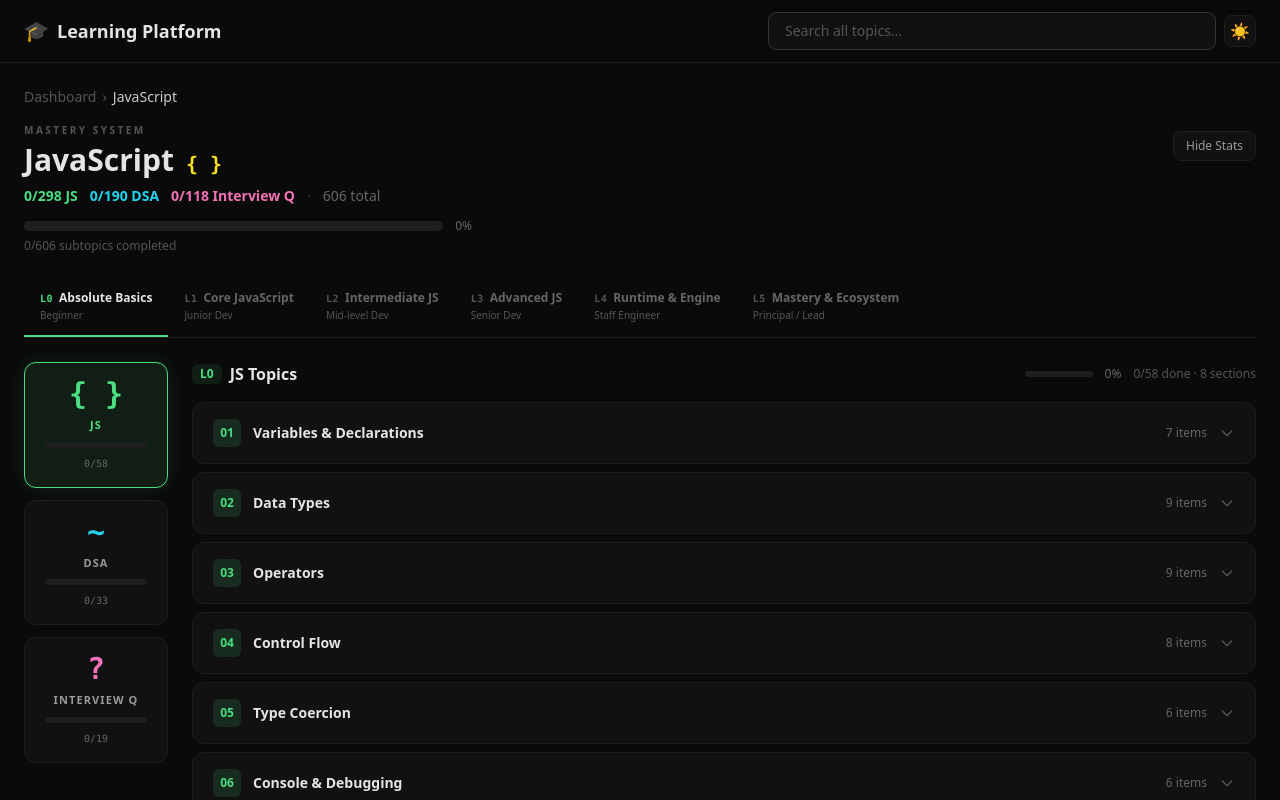
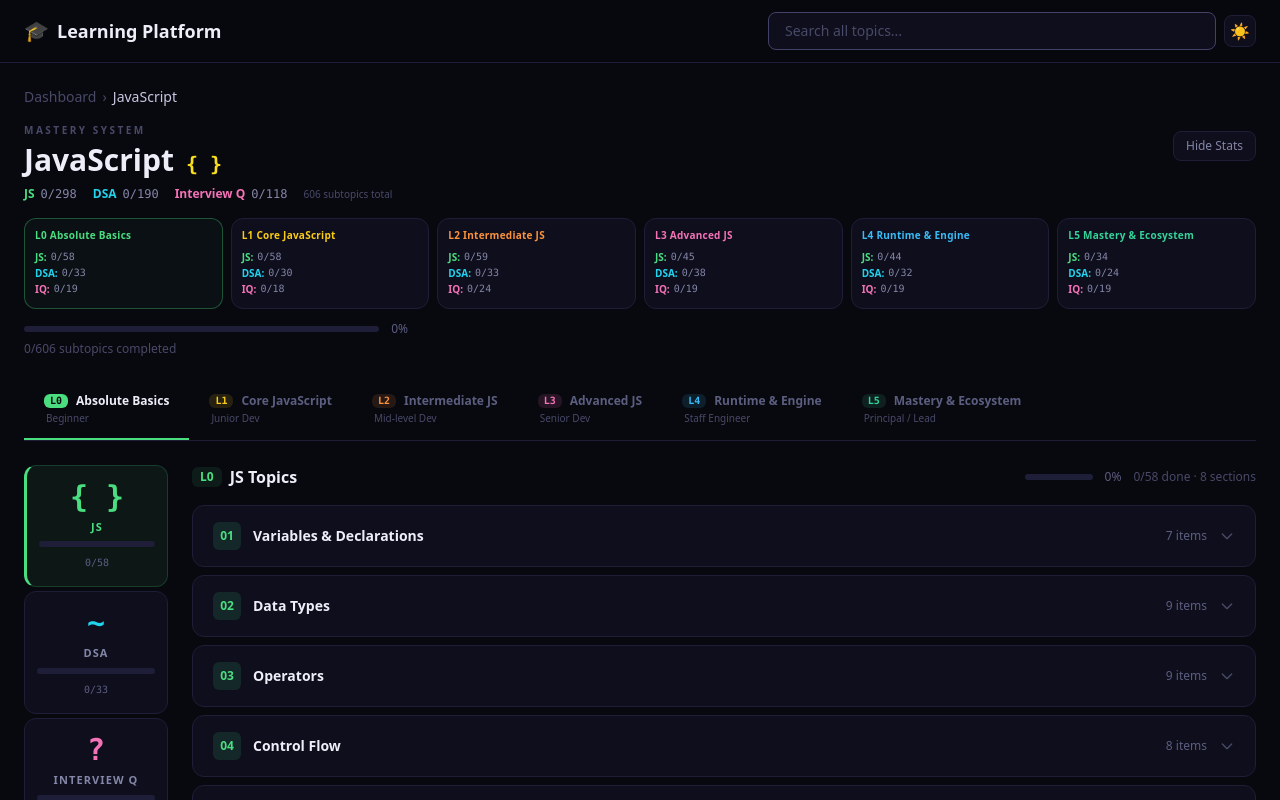
Before and after one commit to mdnuruzzamannirob/curriculum-platform, a Next.js app: page /course/javascript in a window 1280 px wide. Shown: the top 800 px of the page. Built offline with nearby package versions, Linux system fonts and the light colour scheme.

Commit message:
refactor: update course content and module sidebar for improved layout and performance

```diff
--- a/src/app/course/[courseId]/page.tsx
+++ b/src/app/course/[courseId]/page.tsx
@@ -14,9 +14,6 @@ import Breadcrumbs from "@/components/Breadcrumbs";
 import ProgressBar from "@/components/ProgressBar";
 import ModuleSidebar from "@/components/ModuleSidebar";
 import TopicAccordion from "@/components/TopicAccordion";
-import { Swiper, SwiperSlide } from "swiper/react";
-import { FreeMode } from "swiper/modules";
-import "swiper/css";
 
 function CourseContent({ courseId }: { courseId: string }) {
   const course = getCourseById(courseId);
@@ -132,94 +129,156 @@ function CourseContent({ courseId }: { courseId: string }) {
           </button>
         </div>
 
-        <div className="mt-2 flex flex-wrap items-center gap-3 text-sm">
+        {/* Module totals row */}
+        <div className="mt-2 flex flex-wrap items-center gap-x-4 gap-y-1">
           {Object.entries(moduleAgg).map(([id, agg]) => (
-            <span
-              key={id}
-              className="font-semibold"
-              style={{ color: agg.color }}
-            >
-              {agg.completed}/{agg.total} {agg.title}
+            <span key={id} className="flex items-center gap-1.5">
+              <span className="text-xs font-bold" style={{ color: agg.color }}>
+                {agg.title}
+              </span>
+              <span className="text-xs font-mono text-[var(--c-t1)]">
+                {agg.completed}/{agg.total}
+              </span>
             </span>
           ))}
-          <span className="text-[var(--c-bd3)]">·</span>
-          <span className="text-[var(--c-t2)]">{totalSubtopics} total</span>
+          <span className="text-[10px] text-[var(--c-t3)]">
+            {totalSubtopics} subtopics total
+          </span>
         </div>
 
-        {/* Course progress bar - toggleable */}
+        {/* Level stats cards + overall progress (toggleable) */}
         {showProgress && isLoaded && (
-          <div className="mt-3 max-w-md">
+          <div className="mt-4 space-y-3">
+            <div className="grid grid-cols-2 gap-2 sm:grid-cols-3 lg:grid-cols-6">
+              {course.levels.map((level, idx) => {
+                const active = level.id === activeLevel.id;
+                const color = level.color ?? "#888";
+                const lp = calcLevelProgress(progress, course.id, level);
+                return (
+                  <div
+                    key={level.id}
+                    className="rounded-xl border p-2.5 transition-all"
+                    style={{
+                      borderColor: active ? color + "55" : "var(--c-bd)",
+                      backgroundColor: active ? color + "0a" : "var(--c-s0)",
+                    }}
+                  >
+                    <p
+                      className="text-[10px] font-black tracking-wide leading-snug mb-1.5"
+                      style={{ color }}
+                    >
+                      L{idx}&nbsp;{level.title}
+                    </p>
+                    {level.modules.map((mod) => {
+                      const mp = calcModuleProgress(
+                        progress,
+                        course.id,
+                        level.id,
+                        mod,
+                      );
+                      return (
+                        <div
+                          key={mod.id}
+                          className="flex items-center gap-1 text-[10px] leading-relaxed"
+                        >
+                          <span
+                            className="font-bold uppercase"
+                            style={{ color: mod.color ?? "#888" }}
+                          >
+                            {mod.id.toUpperCase()}:
+                          </span>
+                          <span className="font-mono text-[var(--c-t1)]">
+                            {mp.completed}/{mp.total}
+                          </span>
+                        </div>
+                      );
+                    })}
+                    {lp.percentage > 0 && (
+                      <div className="mt-2 h-px w-full rounded-full bg-[var(--c-bd)]">
+                        <div
+                          className="h-px rounded-full transition-all"
+                          style={{
+                            width: `${lp.percentage}%`,
+                            backgroundColor: color,
+                          }}
+                        />
+                      </div>
+                    )}
+                  </div>
+                );
+              })}
+            </div>
+            <div className="max-w-sm">
               <ProgressBar
                 percentage={courseStats.percentage}
-              size="md"
+                size="sm"
                 color={course.color}
               />
               <p className="mt-1 text-xs text-[var(--c-t3)]">
                 {totalCompleted}/{totalSubtopics} subtopics completed
               </p>
             </div>
+          </div>
         )}
       </div>
 
-      {/* ── Level bar (Swiper) ───────────────────────────── */}
-      <div className="border-b border-[var(--c-bd)]">
-        <Swiper
-          modules={[FreeMode]}
-          freeMode
-          slidesPerView="auto"
-          spaceBetween={0}
-          className="!overflow-visible"
-        >
+      {/* ── Level tabs (native scroll) ───────────────────── */}
+      <div className="overflow-x-auto overflow-y-hidden scrollbar-hide border-b border-[var(--c-bd)] -mx-4 px-4 sm:-mx-6 sm:px-6 lg:mx-0 lg:px-0">
+        <div className="flex min-w-max">
           {course.levels.map((level, idx) => {
             const active = level.id === activeLevel.id;
             const color = level.color ?? "#888";
             const lp = calcLevelProgress(progress, course.id, level);
             return (
-              <SwiperSlide key={level.id} className="!w-auto">
               <button
+                key={level.id}
                 type="button"
                 onClick={() => handleLevelChange(level.id)}
-                  className={`flex shrink-0 flex-col items-start px-4 py-3 transition-colors border-b-2 ${
-                    active ? "" : "border-transparent hover:bg-[var(--c-s1)]"
+                className={`flex shrink-0 flex-col items-start gap-0.5 px-5 py-3 transition-all border-b-2 ${
+                  active
+                    ? ""
+                    : "border-transparent hover:bg-[var(--c-s1)] hover:border-[var(--c-bd2)]"
                 }`}
                 style={active ? { borderColor: color } : undefined}
               >
-                  <div className="flex items-center gap-1.5">
+                <div className="flex items-center gap-2">
                   <span
-                      className="text-[10px] font-black tracking-wider font-mono"
-                      style={{ color: active ? color : "var(--c-t3)" }}
+                    className="text-[10px] font-black font-mono px-1.5 py-0.5 rounded-md leading-none transition-all"
+                    style={
+                      active
+                        ? { color: "var(--c-bg)", backgroundColor: color }
+                        : { color: color, backgroundColor: color + "20" }
+                    }
                   >
                     L{idx}
                   </span>
                   <span
-                      className={`text-xs font-bold ${active ? "text-[var(--c-t0)]" : "text-[var(--c-t2)]"}`}
+                    className={`text-xs font-bold whitespace-nowrap ${
+                      active ? "text-[var(--c-t0)]" : "text-[var(--c-t2)]"
+                    }`}
                   >
                     {level.title}
                   </span>
                 </div>
                 {level.description && (
-                    <span className="mt-0.5 text-[10px] text-[var(--c-t3)] whitespace-nowrap">
+                  <p className="text-[10px] text-[var(--c-t3)] pl-0.5 max-w-[140px] truncate">
                     {level.description}
-                    </span>
+                  </p>
                 )}
                 {showProgress && lp.percentage > 0 && (
-                    <div className="mt-1.5 w-full min-w-[80px]">
-                      <div className="h-0.5 rounded-full bg-[var(--c-bd2)]">
-                        <div
-                          className="h-0.5 rounded-full transition-all"
-                          style={{
-                            width: `${lp.percentage}%`,
-                            backgroundColor: color,
-                          }}
+                  <div className="mt-0.5 w-full min-w-[120px]">
+                    <ProgressBar
+                      percentage={lp.percentage}
+                      size="sm"
+                      color={color}
+                      showLabel={false}
                     />
-                      </div>
                   </div>
                 )}
               </button>
-              </SwiperSlide>
             );
           })}
-        </Swiper>
+        </div>
       </div>
 
       {/* ── Content: sidebar + topics ────────────────────── */}
--- a/src/app/globals.css
+++ b/src/app/globals.css
@@ -9,41 +9,51 @@
 
 /* ── Theme: dark (default) ────────────────────────────── */
 :root {
-  --c-bg: #0a0a0a;
-  --c-s0: #111111;
-  --c-s1: #161616;
-  --c-s2: #1a1a1a;
-  --c-bd: #1e1e1e;
-  --c-bd2: #2a2a2a;
-  --c-bd3: #333333;
-  --c-t0: #e5e5e5;
-  --c-t0b: #cccccc;
-  --c-t1: #999999;
-  --c-t2: #666666;
-  --c-t3: #555555;
-  --c-t4: #444444;
+  --c-bg: #08080f;
+  --c-s0: #0e0e1c;
+  --c-s1: #131328;
+  --c-s2: #191932;
+  --c-bd: #1e1e38;
+  --c-bd2: #2c2c4c;
+  --c-bd3: #424268;
+  --c-t0: #edeef8;
+  --c-t0b: #c6c8e0;
+  --c-t1: #8486a8;
+  --c-t2: #5c5e80;
+  --c-t3: #484a68;
+  --c-t4: #363658;
 }
 
 /* ── Theme: light ─────────────────────────────────────── */
 html.light {
-  --c-bg: #f8f9fa;
+  --c-bg: #f4f4fc;
   --c-s0: #ffffff;
-  --c-s1: #f3f4f6;
-  --c-s2: #e9eaec;
-  --c-bd: #e5e7eb;
-  --c-bd2: #d1d5db;
-  --c-bd3: #9ca3af;
-  --c-t0: #111827;
-  --c-t0b: #374151;
-  --c-t1: #6b7280;
-  --c-t2: #9ca3af;
-  --c-t3: #d1d5db;
-  --c-t4: #e5e7eb;
+  --c-s1: #ededf8;
+  --c-s2: #e2e2f2;
+  --c-bd: #d6d6ee;
+  --c-bd2: #b8b8d8;
+  --c-bd3: #8888b8;
+  --c-t0: #0c0c20;
+  --c-t0b: #222238;
+  --c-t1: #525278;
+  --c-t2: #7676a0;
+  --c-t3: #a8a8c8;
+  --c-t4: #d0d0e8;
 }
 
 * {
   scrollbar-width: thin;
   scrollbar-color: var(--c-bd3) transparent;
+}
+
+/* Hide scrollbar utility */
+.scrollbar-hide {
+  scrollbar-width: none;
+  -ms-overflow-style: none;
+}
+
+.scrollbar-hide::-webkit-scrollbar {
+  display: none;
 }
 
 ::selection {
--- a/src/components/ModuleSidebar.tsx
+++ b/src/components/ModuleSidebar.tsx
@@ -4,9 +4,6 @@ import { Module } from "@/types";
 import { useProgress } from "@/context/ProgressContext";
 import { calcModuleProgress } from "@/utils/progress";
 import ProgressBar from "./ProgressBar";
-import { Swiper, SwiperSlide } from "swiper/react";
-import { FreeMode } from "swiper/modules";
-import "swiper/css";
 
 interface ModuleSidebarProps {
   modules: Module[];
@@ -25,50 +22,96 @@ export default function ModuleSidebar({
 }: ModuleSidebarProps) {
   const { progress } = useProgress();
 
-  function Card({ mod, compact }: { mod: Module; compact?: boolean }) {
+  return (
+    <>
+      {/* Mobile: horizontal native scroll */}
+      <div className="md:hidden overflow-x-auto scrollbar-hide -mx-4 px-4">
+        <div className="flex gap-2 pb-2 min-w-max">
+          {modules.map((mod) => {
             const active = mod.id === activeId;
             const mp = calcModuleProgress(progress, courseId, levelId, mod);
             const modColor = mod.color ?? "#888";
-
             return (
               <button
+                key={mod.id}
                 type="button"
                 onClick={() => onSelect(mod.id)}
-        className={`flex flex-col items-center gap-2 rounded-xl border p-4 text-center transition-all w-full ${
-          compact ? "min-w-[7.5rem]" : ""
-        } ${
+                className="flex shrink-0 flex-col items-center gap-1.5 rounded-xl px-4 py-3 text-center transition-all border"
+                style={
                   active
-            ? "border-transparent"
-            : "border-[var(--c-bd)] bg-[var(--c-s0)] hover:border-[var(--c-bd3)] hover:bg-[var(--c-s1)]"
+                    ? {
+                        backgroundColor: modColor + "14",
+                        borderColor: modColor + "50",
+                        borderLeftWidth: "3px",
+                        borderLeftColor: modColor,
+                      }
+                    : {
+                        borderColor: "var(--c-bd)",
+                        backgroundColor: "var(--c-s0)",
+                      }
+                }
+              >
+                <span
+                  className="text-2xl font-black font-mono leading-none"
+                  style={{ color: modColor }}
+                >
+                  {mod.icon ?? mod.id.charAt(0).toUpperCase()}
+                </span>
+                <span
+                  className="text-[10px] font-bold tracking-wide leading-tight whitespace-nowrap"
+                  style={{ color: active ? modColor : "var(--c-t1)" }}
+                >
+                  {mod.title}
+                </span>
+                <span className="text-[9px] font-mono text-[var(--c-t2)]">
+                  {mp.completed}/{mp.total}
+                </span>
+              </button>
+            );
+          })}
+        </div>
+      </div>
+
+      {/* Desktop: vertical stack with left-border active indicator */}
+      <nav className="hidden md:flex md:flex-col md:gap-1">
+        {modules.map((mod) => {
+          const active = mod.id === activeId;
+          const mp = calcModuleProgress(progress, courseId, levelId, mod);
+          const modColor = mod.color ?? "#888";
+          return (
+            <button
+              key={mod.id}
+              type="button"
+              onClick={() => onSelect(mod.id)}
+              className={`flex flex-col items-center gap-2 rounded-xl px-3 py-4 text-center transition-all w-full border ${
+                active
+                  ? ""
+                  : "border-[var(--c-bd)] bg-[var(--c-s0)] hover:border-[var(--c-bd2)] hover:bg-[var(--c-s1)]"
               }`}
               style={
                 active
                   ? {
-                backgroundColor: modColor + "18",
-                borderColor: modColor,
-                boxShadow: `0 0 20px ${modColor}20`,
+                      backgroundColor: modColor + "12",
+                      borderColor: modColor + "30",
+                      borderLeftWidth: "3px",
+                      borderLeftColor: modColor,
                     }
                   : undefined
               }
             >
-        {/* Icon */}
               <span
                 className="text-3xl font-black font-mono leading-none"
                 style={{ color: modColor }}
               >
                 {mod.icon ?? mod.id.charAt(0).toUpperCase()}
               </span>
-
-        {/* Title */}
               <span
-          className="text-[11px] font-bold uppercase tracking-widest"
+                className="text-[11px] font-bold uppercase tracking-widest leading-tight"
                 style={{ color: active ? modColor : "var(--c-t1)" }}
               >
                 {mod.title}
               </span>
-
-        {/* Progress bar */}
-        <div className="w-full px-1">
+              <div className="w-full">
                 <ProgressBar
                   percentage={mp.percentage}
                   size="sm"
@@ -76,42 +119,12 @@ export default function ModuleSidebar({
                   showLabel={false}
                 />
               </div>
-
-        {/* Count */}
-        <span
-          className="text-[10px] font-mono tabular-nums"
-          style={{ color: "var(--c-t2)" }}
-        >
+              <span className="text-[10px] font-mono tabular-nums text-[var(--c-t2)]">
                 {mp.completed}/{mp.total}
               </span>
             </button>
           );
-  }
-
-  return (
-    <>
-      {/* Mobile: horizontal Swiper */}
-      <div className="md:hidden">
-        <Swiper
-          modules={[FreeMode]}
-          freeMode
-          slidesPerView="auto"
-          spaceBetween={8}
-          className="!overflow-visible"
-        >
-          {modules.map((mod) => (
-            <SwiperSlide key={mod.id} className="!w-[7.5rem]">
-              <Card mod={mod} compact />
-            </SwiperSlide>
-          ))}
-        </Swiper>
-      </div>
-
-      {/* Desktop: vertical stack */}
-      <nav className="hidden md:flex md:flex-col md:gap-3">
-        {modules.map((mod) => (
-          <Card key={mod.id} mod={mod} />
-        ))}
+        })}
       </nav>
     </>
   );
```
Lines whose indentation alone changed are shown as unchanged.
